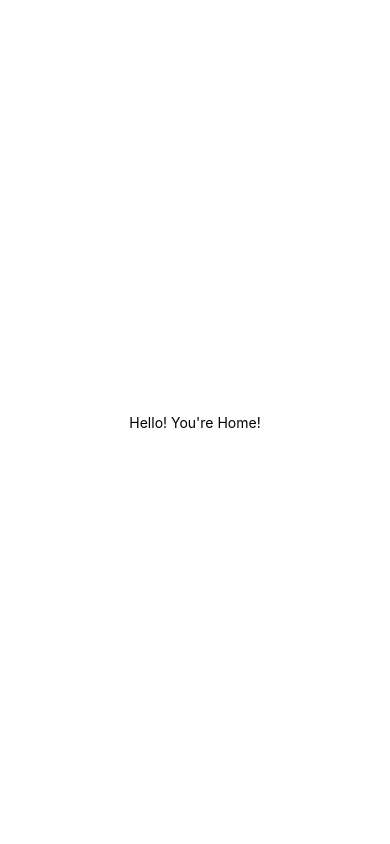
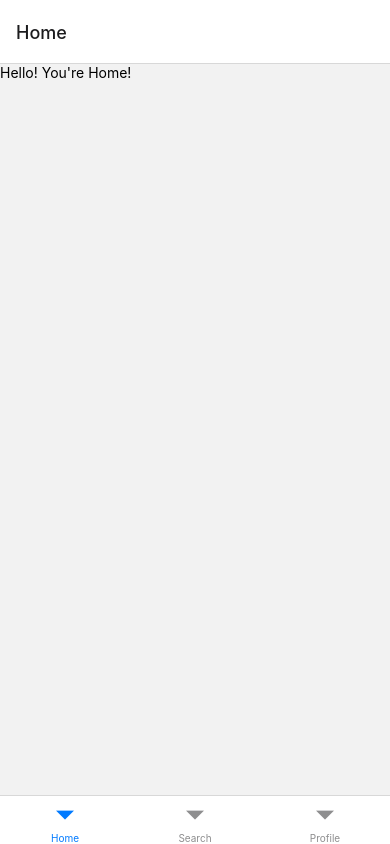
Before and after one commit to FanSpaceHQ/FanSpace, a React Native app: screen / in a window 390 px wide. Built offline with nearby package versions, Linux system fonts and the light colour scheme.

Commit message:
Setting up screens and navigation bar

```diff
--- a/App.js
+++ b/App.js
@@ -2,32 +2,36 @@ import * as React from "react";
 import { StyleSheet, Text, View } from "react-native";
 import { NavigationContainer } from "@react-navigation/native";
 import { createNativeStackNavigator } from "@react-navigation/native-stack";
+import { createBottomTabNavigator } from "@react-navigation/bottom-tabs";
 
 // Import all screens here
-import Home from "./src/screens/Home";
-import Profile from "./src/screens/Profile";
+import HomeScreen from "./src/screens/HomeScreen";
+import ProfileScreen from "./src/screens/ProfileScreen";
+import SearchScreen from "./src/screens/SearchScreen";
 //
 const Stack = createNativeStackNavigator();
+const Tab = createBottomTabNavigator();
+
+function NavBarVisible() {
+    return (
+        <Tab.Navigator headerMode="false">
+            <Tab.Screen name="Home" component={HomeScreen} />
+            <Tab.Screen name="Search" component={SearchScreen} />
+            <Tab.Screen name="Profile" component={ProfileScreen} />
+        </Tab.Navigator>
+    );
+}
 
 const App = () => {
     return (
         <NavigationContainer>
-            <View style={styles.container}>
-                <Home />
-                {/* <Profile /> */}
-                {/* <Stack.Navigator initialRouteName="Profile">
-                    <Stack.Screen
-                        name="Home"
-                        component={Home}
-                        options={{ title: "Welcome" }}
-                    />
-                    <Stack.Screen
-                        name="Profile"
-                        component={Profile}
-                        options={{ title: "Profile" }}
-                    />
-                </Stack.Navigator> */}
-            </View>
+            <Stack.Navigator
+                screenOptions={{
+                    headerShown: false,
+                }}
+            >
+                <Stack.Screen name="Home" component={NavBarVisible} />
+            </Stack.Navigator>
         </NavigationContainer>
     );
 };
--- a/package.json
+++ b/package.json
@@ -10,6 +10,7 @@
   },
   "dependencies": {
     "@google-cloud/firestore": "^6.4.2",
+    "@react-navigation/bottom-tabs": "^6.5.5",
     "@react-navigation/native": "^6.1.3",
     "@react-navigation/native-stack": "^6.9.9",
     "cors": "^2.8.5",
--- a/src/screens/Home.js
+++ b/src/screens/HomeScreen.js
@@ -4,7 +4,7 @@ import { View, StyleSheet, Text } from "react-native";
 /*
   -- DOCUMENTATION --
 */
-const Home = (props) => {
+const HomeScreen = (props) => {
     return (
         <View>
             <Text>Hello! You're Home!</Text>
@@ -14,4 +14,4 @@ const Home = (props) => {
 
 const styles = StyleSheet.create({});
 
-export default Home;
+export default HomeScreen;
--- a/src/screens/Profile.js
+++ b/src/screens/ProfileScreen.js
@@ -4,22 +4,17 @@ import { View, StyleSheet, Text, ScrollView, SafeAreaView } from "react-native";
 /*
   -- DOCUMENTATION --
 */
-const Profile = (props) => {
+const ProfileScreen = (props) => {
     return (
         <SafeAreaView style={{ flex: 1 }}>
             <ScrollView>
-                <View style={{ flexDirection: "column", alignItems: "center" }}>
-                    {/* Placeholder until stack navigator works */}
-                    <Text
-                        style={{
-                            padding: 20,
-                            fontSize: 20,
-                            fontWeight: "bold",
-                        }}
-                    >
-                        My Profile
-                    </Text>
-
+                <View
+                    style={{
+                        flexDirection: "column",
+                        alignItems: "center",
+                        paddingTop: 25,
+                    }}
+                >
                     <View
                         style={{
                             alignItems: "center",
@@ -71,4 +66,4 @@ const styles = StyleSheet.create({
     // h1: {color}
 });
 
-export default Profile;
+export default ProfileScreen;
--- /dev/null
+++ b/src/screens/SearchScreen.js
@@ -0,0 +1,13 @@
+import React from "react";
+import { View, StyleSheet } from "react-native";
+
+/*
+  -- DOCUMENTATION --
+*/
+const SearchScreen = (props) => {
+    return <View></View>;
+};
+
+const styles = StyleSheet.create({});
+
+export default SearchScreen;
```
Also changed, not shown: 1 other file (tests, documents, lock files or other folders).
